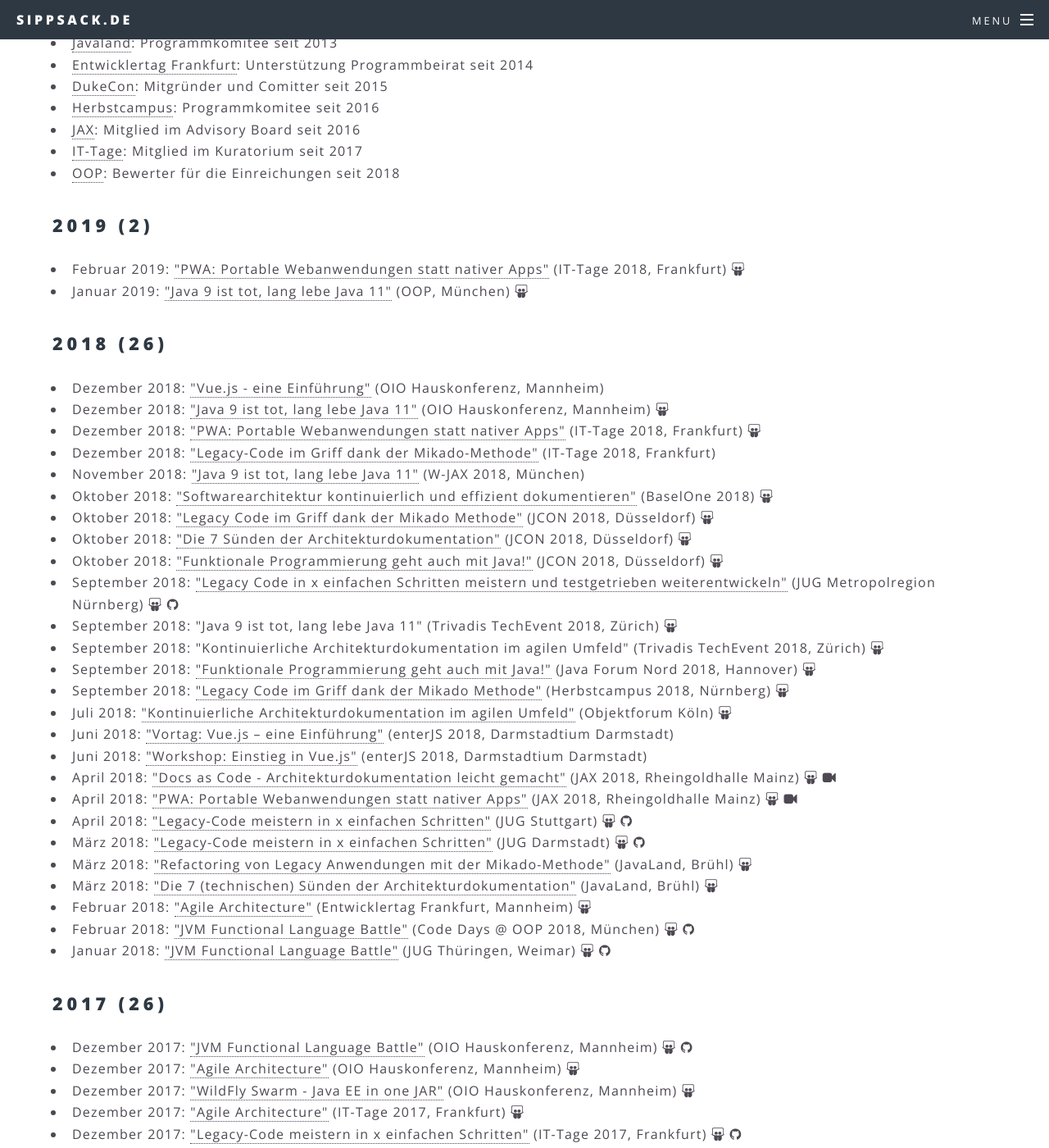
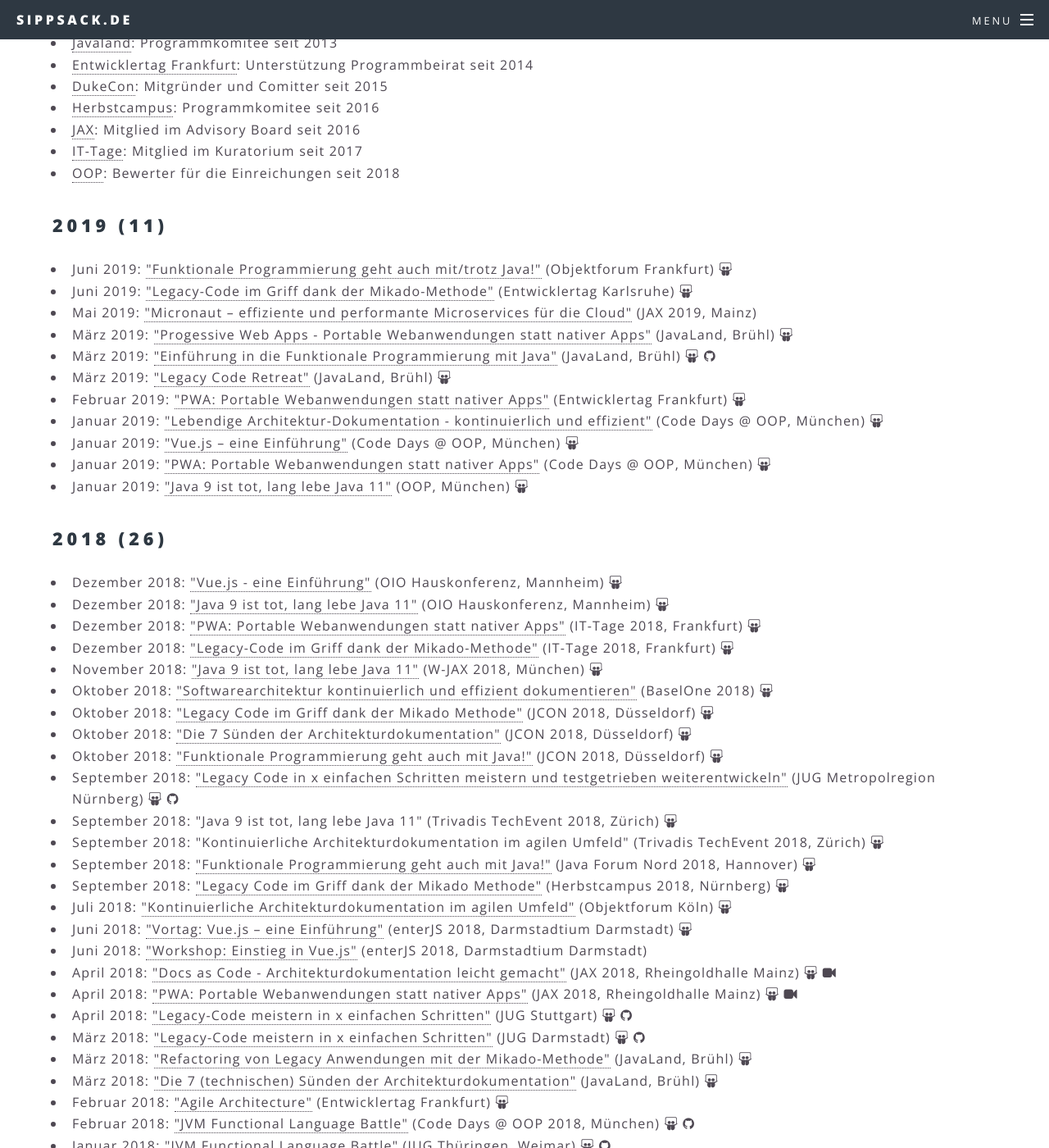
Before and after one commit to sippsack/sippsack.github.io, a Jekyll site: the page built from talks.md, in a window 1280 px wide and 1400 px high, scrolled down 488 px. Shown: the whole window at 82% size. Built offline with Jekyll 4.4.1, drawn with Linux system fonts in a browser that asks for light colours.

Commit message:
added new talks and articles

```diff
--- a/_data/publications.yaml
+++ b/_data/publications.yaml
@@ -1,4 +1,41 @@
+2019:
+  - April:
+    - publisher: Java Magazin 05-2019
+      title: Java 12 ist da!
+      date: 2019-04-03
+      link: https://jaxenter.de/ausgaben/java-magazin-5-19
+  - März:
+    - publisher: jaxenter.de
+      title: "Java 12: Alle neuen Features auf einen Blick"
+      date: 2019-03-19
+      link: https://jaxenter.de/java-12-neue-features-81346
+  - Februar:
+    - publisher: java-pro.de
+      title: Neues in Java 11
+      date: 2019-02-15
+      link: https://java-pro.de/neues-in-java-11/
 2018:
+  - Dezember:
+    - publisher: Java Aktuell 01/2019
+      title: "Version 11: Next Level Java"
+      date: 2018-12-27
+      link: https://www.ijug.eu/de/home/news/?tx_news_pi1%5Bnews%5D=1838&tx_news_pi1%5Bcontroller%5D=News&tx_news_pi1%5Baction%5D=detail&cHash=abb5ffac0d917fcbc8b9c6e476477c7a
+      pdf: https://www.doag.org/formes/pubfiles/10904368/docs/Publikationen/Java-Aktuell/2019/01-2019/01-2019-Java-aktuell-Magazin-Web.pdf
+    - publisher: Java-Pro 3/2018
+      title: Neues in Java 11
+      date: 2018-12-18
+      link: https://java-pro.de/wp-content/uploads/2017/02/Titelseite-1.jpg
+      pdf: /files/publications/03-2018-JavaPro_Neues_in_Java_11.pdf
+  - November:
+    - publisher: Java Magazin 12-2018
+      title: Java geht mit Version 11 in die nächste Runde
+      date: 2018-11-01
+      link: https://jaxenter.de/ausgaben/java-magazin-12-18
+  - September:
+    - publisher: jaxenter.de
+      title: Java 11 ist da! Die neuen Features auf einen Blick
+      date: 2018-09-25
+      link: https://jaxenter.de/java-11-features-news-75411
   - Juli:
     - publisher: Java Aktuell 4/2018
       title: Java geht in die nächste Runde
--- a/_data/talks.yaml
+++ b/_data/talks.yaml
@@ -1,25 +1,86 @@
 2019:
+  - Juni:
+    - conference: Objektforum Frankfurt
+      title: "Funktionale Programmierung geht auch mit/trotz Java!"
+      date: 2019-06-25
+      location: Frankfurt
+      link: https://www.andrena.de/event/objektforum-frankfurt-juni-2019
+      slides: /files/talks/Falk-Sippach-Functional-Java-JCON-2018.pdf
+    - conference: Entwicklertag Karlsruhe
+      title: "Legacy-Code im Griff dank der Mikado-Methode"
+      date: 2019-06-04
+      location: Karlsruhe
+      link: https://entwicklertag.de/karlsruhe/2019/legacy-code-im-griff-dank
+      slides: http://www.oio.de/m/konf/vortraege/Herbstcampus2018_Falk-Sippach-Mikado-Methode.pdf
+  - Mai:
+    - conference: JAX 2019
+      title: "Micronaut – effiziente und performante Microservices für die Cloud"
+      date: 2019-05-08
+      location: Mainz
+      link: https://jax.de/serverside-enterprise-java/micronaut-effiziente-und-performante-microservices-fuer-die-cloud/
+  - März:
+    - conference: JavaLand
+      date: 2019-03-20
+      title: "Progessive Web Apps - Portable Webanwendungen statt nativer Apps"
+      location: Brühl
+      link: https://programm.javaland.eu/2019/#/scheduledEvent/569905
+      slides: https://www.oio.de/m/konf/diverse/PWA-Progessive-Web-Apps_JavaLand_2019.pdf
+    - conference: JavaLand
+      date: 2019-03-19
+      title: Einführung in die Funktionale Programmierung mit Java
+      location: Brühl
+      slides: https://docs.google.com/presentation/d/1hJ0NGhX5dZBT8tkaR9-Pg1AZvVpoBJNemrL6-XnCvy0/edit?usp=sharing
+      sourcecode: https://github.com/gtrefs/fpworkshop
+      link: https://programm.javaland.eu/2019/#/scheduledEvent/569231
+    - conference: JavaLand
+      date: 2019-03-18
+      title: "Legacy Code Retreat"
+      location: Brühl
+      link: https://programm.javaland.eu/2019/#/scheduledEvent/569247
+      slides: https://www.javaland.eu/formes/pubfiles/8915857/2017-jvm-falk_sippach-legacy_code_retreat-praesentation.pdf
   - Februar:
-    - conference: IT-Tage 2018
+    - conference: Entwicklertag Frankfurt
       title: "PWA: Portable Webanwendungen statt nativer Apps"
       date: 2019-02-21
       location: Frankfurt
-      link: https://entwicklertag.de/frankfurt/2019/
+      link: https://entwicklertag.de/frankfurt/2019/pwa-portable-webanwendungen-statt-nativer-apps
       slides: https://www.oio.de/m/konf/jax2018/PWA_Portable_Webanwendungen_JAX2018.pdf
   - Januar:
+    - conference: Code Days @ OOP
+      title: Lebendige Architektur-Dokumentation - kontinuierlich und effizient
+      date: 2019-01-23
+      location: München
+      link: https://www.code-days.de/programm/programm-details/236/lebendige-architektur-dokumentation-kontinuierlich-und-effizient/
+      slides: https://www.oio.de/m/konf/oop2019/Softwarearchitektur-kontinuierlich-und-effizient-dokumentieren_OOP-CodeDays_2019.pdf
+    - conference: Code Days @ OOP
+      title: Vue.js – eine Einführung
+      date: 2019-01-22
+      location: München
+      link: https://www.code-days.de/programm/programm-details/203/vue-js-eine-einfuehrung/
+      slides: https://www.oio.de/m/konf/oop2019/Vue.js_OOP-CodeDays-2019.pdf
+    - conference: Code Days @ OOP
+      title: "PWA: Portable Webanwendungen statt nativer Apps"
+      date: 2019-01-22
+      location: München
+      link: https://www.code-days.de/programm/programm-details/208/pwa-portable-webanwendungen-statt-nativer-apps/
+      slides: https://www.oio.de/m/konf/oop2019/PWA-Portable-Webanwendungen-statt-nativer-Apps_OOP-CodeDays_2019.pdf
     - conference: OOP
       title: Java 9 ist tot, lang lebe Java 11
+      date: 2019-01-22
       location: München
       link: https://www.oop-konferenz.de/oop2019/programm/konferenzprogramm/sessiondetails/action/detail/session/di-21-5/title/java-9-ist-tot-lang-lebe-java-11.html
-      slides: /files/talks/Schaefer-Sippach-Java_9-11.pdf
+      slides: https://www.oio.de/m/konf/oop2019/Java_9-11_OOP-2019.pdf
 2018:
   - Dezember:
     - conference: OIO Hauskonferenz
       title: Vue.js - eine Einführung
+      date: 2018-12-20
       location: Mannheim
       link: https://www.oio.de/news/java-xml-hauskonferenz-themen-oio-mannheim-2018.htm#HK18-vue
+      slides: https://www.oio.de/m/konf/oop2019/Vue.js_OOP-CodeDays-2019.pdf
     - conference: OIO Hauskonferenz
       title: Java 9 ist tot, lang lebe Java 11
+      date: 2018-12-20
       location: Mannheim
       link: https://www.oio.de/news/java-xml-hauskonferenz-themen-oio-mannheim-2018.htm#HK18-java-9
       slides: /files/talks/Schaefer-Sippach-Java_9-11.pdf
@@ -34,11 +95,14 @@
       date: 2018-12-12
       location: Frankfurt
       link: https://www.ittage.informatik-aktuell.de/programm/2018/legacy-code-im-griff-dank-der-mikado-methode/
+      slides: http://www.oio.de/m/konf/vortraege/Herbstcampus2018_Falk-Sippach-Mikado-Methode.pdf
   - November:
     - conference: W-JAX 2018
       title: "Java 9 ist tot, lang lebe Java 11"
+      date: 2018-11-06
       location: München
       link: https://jax.de/core-java-jvm-languages/java-9-ist-tot-lang-lebe-java-11/
+      slides: https://www.oio.de/m/konf/oop2019/Java_9-11_OOP-2019.pdf
   - Oktober:
     - conference: BaselOne 2018
       title: "Softwarearchitektur kontinuierlich und effizient dokumentieren"
@@ -104,27 +168,33 @@
   - Juni:
     - conference: enterJS 2018
       title: "Vortag: Vue.js – eine Einführung"
+      date: 2018-06-20
       location: Darmstadtium Darmstadt
       link: https://www.enterjs.de/single?id=6735&vue.js-%E2%80%93-eine-einf%E3%BChrung
+      slides: https://www.oio.de/m/konf/oop2019/Vue.js_OOP-CodeDays-2019.pdf
     - conference: enterJS 2018
       title: "Workshop: Einstieg in Vue.js"
+      date: 2018-06-19
       location: Darmstadtium Darmstadt
       link: https://www.enterjs.de/single?id=6975&einstieg-in-vue.js
   - April:
     - conference: JAX 2018
       title: "Docs as Code - Architekturdokumentation leicht gemacht"
+      date: 2018-04-26
       location: Rheingoldhalle Mainz
       link: https://jax.de/software-architecture/the-hitchhikers-guide-to-docs-as-code/
       slides: https://speakerdeck.com/rdmueller/docs-as-code-architekturdokumentation-leicht-gemacht
       video: https://vimeo.com/jaxtv/review/289636086/6de7b042ff
     - conference: JAX 2018
       title: "PWA: Portable Webanwendungen statt nativer Apps"
+      date: 2018-04-26
       location: Rheingoldhalle Mainz
       link: https://jax.de/web-development-javascript/pwa-portable-webanwendungen-statt-nativer-apps/
       slides: https://www.oio.de/m/konf/jax2018/PWA_Portable_Webanwendungen_JAX2018.pdf
       video: https://vimeo.com/jaxtv/review/288743286/908a1c2873
     - conference: JUG Stuttgart
       title: Legacy-Code meistern in x einfachen Schritten
+      date: 2018-04-12
       location: Stuttgart
       link: https://www.jugs.org/va2018/04-12.html
       slides: https://entwicklertag.de/karlsruhe/2017/sites/entwicklertag.de.karlsruhe.2017/files/folien/Falk%20Sippach%20-%20Legacy%20Code%20meistern%20in%20x%20einfachen%20Schritten.pdf
@@ -132,28 +202,33 @@
   - März:
     - conference: JUG Darmstadt
       title: Legacy-Code meistern in x einfachen Schritten
+      date: 2018-03-22
       location: Darmstadt
       link: https://www.jug-da.de/2018/03/Wunschvortrag/
       slides: https://entwicklertag.de/karlsruhe/2017/sites/entwicklertag.de.karlsruhe.2017/files/folien/Falk%20Sippach%20-%20Legacy%20Code%20meistern%20in%20x%20einfachen%20Schritten.pdf
       sourcecode: https://github.com/sippsack/BadTelefon-Refactoring-Legacy-Code/tree/jug-da-2018
     - conference: JavaLand
       title: Refactoring von Legacy Anwendungen mit der Mikado-Methode
+      date: 2018-03-14
       location: Brühl
       link: https://programm.javaland.eu/2018/#/scheduledEvent/551162
       slides: https://www.javaland.eu/formes/pubfiles/9978668/2018-nn-steven_schwenke-refactoring_von_legacy_anwendungen_mit_der_mikado-methode-praesentation.pdf
     - conference: JavaLand
       title: Die 7 (technischen) Sünden der Architekturdokumentation
+      date: 2018-03-14
       location: Brühl
       link: https://programm.javaland.eu/2018/#/scheduledEvent/550587
       slides: https://www.javaland.eu/formes/pubfiles/9960707/2018-nn-falk__sippach-die_7__technischen__suenden_der_architekturdokumentation-praesentation.pdf
   - Februar:
     - conference: Entwicklertag Frankfurt
       title: Agile Architecture
-      location: Mannheim
+      date: 2018-02-21
+      location: Frankfurt
       link: https://entwicklertag.de/frankfurt/2018/agile-architecture
       slides: https://entwicklertag.de/frankfurt/2018/sites/entwicklertag.de.frankfurt.2018/files/slides/Agile%20Architecture%20-%2040%20min%20-%20Frankfurter%20Entwicklertag.pdf
     - conference: Code Days @ OOP 2018
       title: JVM Functional Language Battle
+      date: 2018-02-08
       location: München
       link: http://www.code-days.de/programm/programm-details/100/jvm-functional-language-battle/
       slides: /files/talks/Falk-Sippach-JVM-Functional-Language-Battle.pdf
@@ -161,6 +236,7 @@
   - Januar:
     - conference: JUG Thüringen
       title: JVM Functional Language Battle
+      date: 2018-01-30
       location: Weimar
       link: https://www.meetup.com/jugthde/events/239506359/
       slides: /files/talks/Falk-Sippach-JVM-Functional-Language-Battle.pdf
@@ -169,33 +245,39 @@
   - Dezember:
     - conference: OIO Hauskonferenz
       title: JVM Functional Language Battle
+      date: 2017-12-21
       location: Mannheim
       link: https://www.oio.de/news/java-xml-hauskonferenz-oio-mannheim-2017.htm
       slides: /files/talks/Falk-Sippach-JVM-Functional-Language-Battle.pdf
       sourcecode: https://github.com/sippsack/jvm-functional-language-battle
     - conference: OIO Hauskonferenz
       title: Agile Architecture
+      date: 2017-12-21
       location: Mannheim
       link: https://www.oio.de/news/java-xml-hauskonferenz-themen-oio-mannheim-2017.htm#HK17-agile
       slides: http://www.oio.de/m/konf/jax2017/Agile-Architecture-JAX2017.pdf
     - conference: OIO Hauskonferenz
       title: WildFly Swarm - Java EE in one JAR
+      date: 2017-12-21
       location: Mannheim
       link: https://www.oio.de/news/java-xml-hauskonferenz-themen-oio-mannheim-2017.htm#HK17-wildfly
       slides: http://www.oio.de/m/konf/jax2017/WildFly-Swarm-JAX2017.pdf
     - conference: IT-Tage 2017
       title: Agile Architecture
+      date: 2017-12-13
       location: Frankfurt
       link: https://www.ittage.informatik-aktuell.de/programm/2017/agile-architektur/
       slides: http://www.oio.de/m/konf/jax2017/Agile-Architecture-JAX2017.pdf
     - conference: IT-Tage 2017
       title: Legacy-Code meistern in x einfachen Schritten
+      date: 2017-12-13
       location: Frankfurt
       link: https://www.ittage.informatik-aktuell.de/programm/2017/legacy-code-meistern-in-x-einfachen-schritten/
       slides: https://entwicklertag.de/karlsruhe/2017/sites/entwicklertag.de.karlsruhe.2017/files/folien/Falk%20Sippach%20-%20Legacy%20Code%20meistern%20in%20x%20einfachen%20Schritten.pdf
       sourcecode: https://github.com/sippsack/BadTelefon-Refactoring-Legacy-Code/tree/jcon_2017
     - conference: IT-Tage 2017
       title: JVM Functional Language Battle
+      date: 2017-12-12
       location: Frankfurt
       link: https://www.ittage.informatik-aktuell.de/programm/2017/jvm-functional-language-battle/
       slides: http://15097-presscdn-0-60.pagely.netdna-cdn.com/wp-content/uploads/sites/32/2014/12/Falk-Sippach-JVM-Functional-Language-Battle.pdf
@@ -203,6 +285,7 @@
   - November:
     - conference: JVM-Con
       title: JVM Functional Language Battle
+      date: 2017-11-28
       location: Köln
       link: http://jvm-con.de/jvm-functional-language-battle/
       slides: http://15097-presscdn-0-60.pagely.netdna-cdn.com/wp-content/uploads/sites/32/2014/12/Falk-Sippach-JVM-Functional-Language-Battle.pdf
@@ -210,36 +293,42 @@
   - Oktober:
     - conference: JUG Frankfurt
       title: TDLCR - Test Driven Legacy Code Refactoring
+      date: 2017-10-25
       location: Frankfurt
       link: https://sites.google.com/site/jugffm/home/25-10-2017-tdlcr---test-driven-legacy-code-refactoring
       slides: http://www.oio.de/m/konf/vortraege/JUG-Hannover-Test-Driven-Legacy-Code-Refactoring-Falk-Sippach.pdf
       sourcecode: https://github.com/sippsack/BadTelefon-Test-Driven-Legacy-Code-Refactoring/tree/jugf_2017
     - conference: JCON 2017
       title: JVM Functional Language Battle
+      date: 2017-10-25
       location: Düsseldorf
       link: http://jcon.one/de/Sessionplan.html
       sourcecode: https://github.com/sippsack/jvm-functional-language-battle
       slides: https://www.oio.de/m/konf/vortraege/JavaForumNord_JVM-Functional-Language-Battle_Falk%20Sippach.pdf
     - conference: JCON 2017
       title: Legacy-Code meistern in x einfachen Schritten
+      date: 2017-10-25
       location: Düsseldorf
       link: http://jcon.one/de/Sessionplan.html
       slides: https://entwicklertag.de/karlsruhe/2017/sites/entwicklertag.de.karlsruhe.2017/files/folien/Falk%20Sippach%20-%20Legacy%20Code%20meistern%20in%20x%20einfachen%20Schritten.pdf
       sourcecode: https://github.com/sippsack/BadTelefon-Refactoring-Legacy-Code/tree/jcon_2017
     - conference: JCON 2017
       title: WildFly Swarm - Java EE in one JAR
+      date: 2017-10-24
       location: Düsseldorf
       link: http://jcon.one/de/Sessionplan.html
       slides: http://www.oio.de/m/konf/jax2017/WildFly-Swarm-JAX2017.pdf
   - September:
     - conference: Java Forum Nord
       title: JVM Functional Language Battle
+      date: 2017-09-12
       location: Hannover
       link: http://www.javaforumnord.de/site/2017/page/Talk-64
       sourcecode: https://github.com/sippsack/jvm-functional-language-battle
       slides: https://www.oio.de/m/konf/vortraege/JavaForumNord_JVM-Functional-Language-Battle_Falk%20Sippach.pdf
     - conference: Herbstcampus
       title: JVM Functional Language Battle
+      date: 2017-09-07
       location: Nürnberg
       link: https://www.herbstcampus.de/veranstaltung-5921-jvm-functional-language-battle.html?id=5921
       sourcecode: https://github.com/sippsack/jvm-functional-language-battle
@@ -247,42 +336,50 @@
   - Juni:
     - conference: Objektforum Frankfurt
       title: Lebendige Architektur-Dokumentation - kontinuierlich und effizient
+      date: 2017-06-27
       location: Frankfurt
       link: http://www.scrum-day.de/vortraege/details/vortrag-2017-agile-architektur.html#details
       slides: https://www.andrena.de/event/objektforum-frankfurt-275?file=files/andrena/media/ObjektForum%20Folien/2017%20FFM/Objektforum_27_Juni_2017/Falk%20Sippach%20-%20Lebendige%20Architekturdokumentation.pdf
   - Mai:
     - conference: Scrum Day
       title: Agile Architektur
+      date: 2017-05-30
       location: Filderstadt
       link: http://www.scrum-day.de/vortraege/details/vortrag-2017-agile-architektur.html#details
     - conference: Entwicklertag Karlsruhe
       title: Legacy-Code meistern in x einfachen Schritten
+      date: 2017-05-22
       location: Karlsruhe
       link: https://entwicklertag.de/karlsruhe/2017/legacy-code-meistern-x
       slides: https://entwicklertag.de/karlsruhe/2017/sites/entwicklertag.de.karlsruhe.2017/files/folien/Falk%20Sippach%20-%20Legacy%20Code%20meistern%20in%20x%20einfachen%20Schritten.pdf
       sourcecode: https://github.com/sippsack/BadTelefon-Refactoring-Legacy-Code
     - conference: Entwicklertag Karlsruhe
       title: Lebendige Architektur-Dokumentation - kontinuierlich und effizient
+      date: 2017-05-22
       location: Karlsruhe
       link: https://entwicklertag.de/karlsruhe/2017/lebendige-architektur
       slides: https://entwicklertag.de/karlsruhe/2017/sites/entwicklertag.de.karlsruhe.2017/files/folien/Falk%20Sippach%20-%207%20S%C3%BCnden%20der%20Architekturdokumentation.pdf
     - conference: JAX
       title: Der Softwarearchitekt, das unbekannte Wesen - ein Diskussionspanel
+      date: 2017-05-11
       location: Rheingoldhalle Mainz
       link: https://jax.de/archiv/jax-2017/
     - conference: JAX
       title: Agile Architecture
+      date: 2017-05-11
       location: Rheingoldhalle Mainz
       link: https://jax.de/software-architecture/agile-architektur/
       slides: http://www.oio.de/m/konf/jax2017/Agile-Architecture-JAX2017.pdf
     - conference: JAX
       title: WildFly Swarm - Java EE in one JAR
+      date: 2017-05-10
       location: Rheingoldhalle Mainz
       link: https://jax.de/serverside-enterprise-java/wildfly-swarm-java-ee-in-one-jar/
       slides: http://www.oio.de/m/konf/jax2017/WildFly-Swarm-JAX2017.pdf
   - April:
     - conference: JUG Hamburg
       title: JVM Functional Language Battle
+      date: 2017-04-12
       location: Hamburg
       link: https://www.meetup.com/jug-hamburg/events/238777668/
       slides: http://www.oio.de/m/konf/vortraege/JUG-Hamburg2017-JVM-Functional-Language-Battle-Sippach.pdf
@@ -290,23 +387,27 @@
   - März:
     - conference: JavaLand
       title: Legacy Code Retreat
+      date: 2017-03-29
       location: Brühl
       link: https://programm.javaland.eu/2017/#/scheduledEvent/531911
       slides: https://www.javaland.eu/formes/pubfiles/8915857/2017-jvm-falk_sippach-legacy_code_retreat-praesentation.pdf
     - conference: JavaLand
       title: Kontinuierliche Architektur-Dokumentation
+      date: 2017-03-29
       location: Brühl
       link: https://programm.javaland.eu/2017/#/scheduledEvent/529480
       slides: https://www.javaland.eu/formes/pubfiles/8915854/2017-asec-falk_sippach-kontinuierliche_architektur-dokumentation-praesentation.pdf
     - conference: JUG Hannover
       title: TDLCR - Test Driven Legacy Code Refactoring
+      date: 2017-03-15
       location: Hannover
-      link: http://jug-h.de/2016/JVM-Functional-Language-Battle/index.html
+      link: http://jug-h.de
       slides: http://www.oio.de/m/konf/vortraege/JUG-Hannover-Test-Driven-Legacy-Code-Refactoring-Falk-Sippach.pdf
       sourcecode: https://github.com/sippsack/BadTelefon-Test-Driven-Legacy-Code-Refactoring/tree/jug_hannover
   - Februar:
     - conference: Entwicklertag Frankfurt
       title: JVM Functional Language Battle
+      date: 2017-02-16
       location: Frankfurt
       link: https://entwicklertag.de/frankfurt/2017/jvm-functional-language-battle
       slides: https://entwicklertag.de/frankfurt/2017/sites/entwicklertag.de.frankfurt.2017/files/slides/JVM%20Functional%20Language%20Battle-Falk%20Sipach.pdf
@@ -314,6 +415,7 @@
   - Januar:
     - conference: Orientierungspunkt OIO
       title: Legacy-Code meistern in x einfachen Schritten
+      date: 2017-01-20
       location: Mannheim
       link: http://www.oio.de/vortrag-mannheim/orientierungspunkt-java-xml-vortrag-kostenlos.htm#LegacyCode
       slides: http://www.oio.de/m/konf/vortraege/JUG-Saarland-Legacy-Code-meistern-in-x-einfachen-Schritten-Falk-Sippach.pdf
```
Also changed, not shown: 2 other files.
